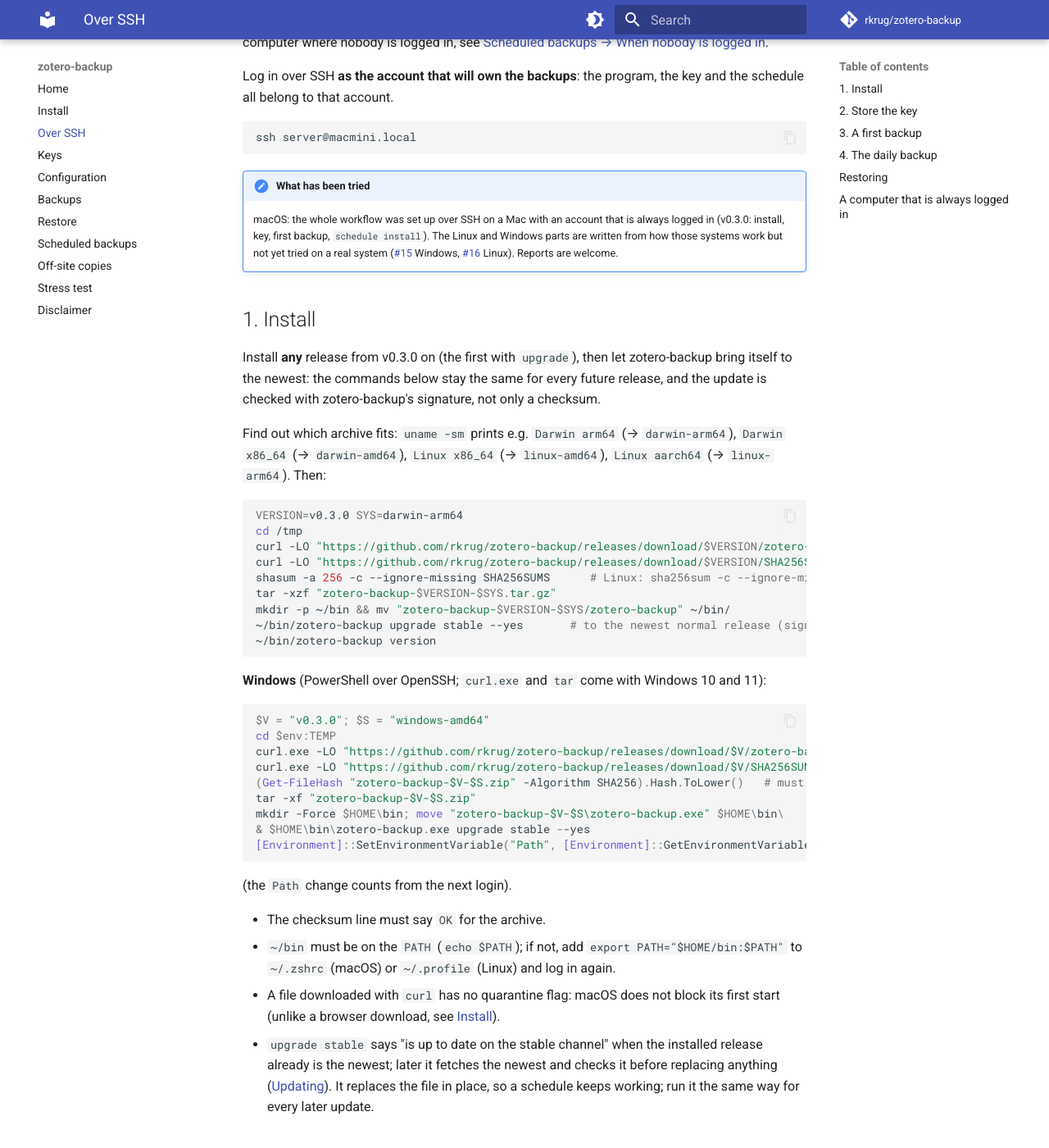
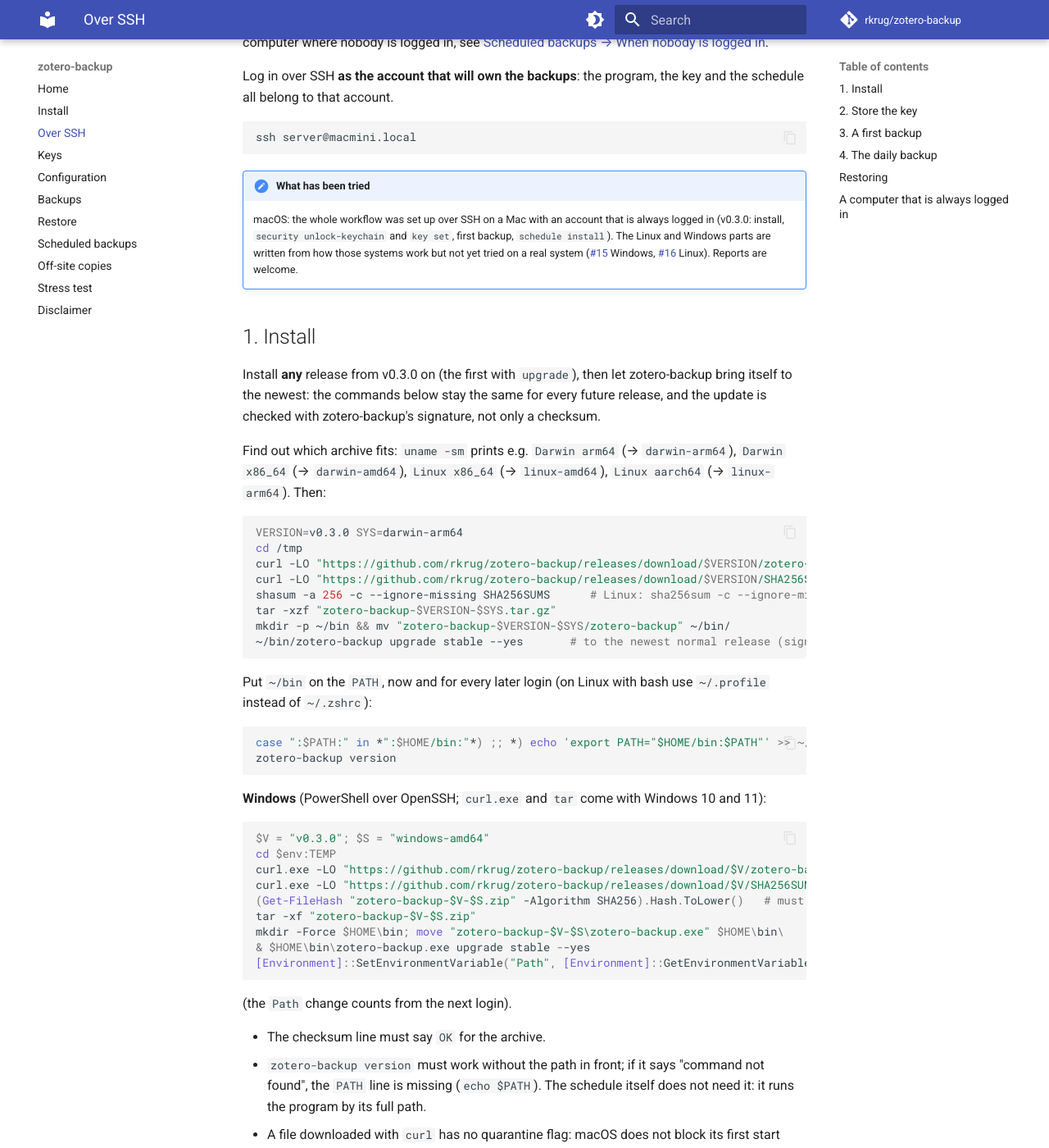
Before and after one commit to rkrug/zotero-backup, an MkDocs documentation site: the page built from docs/ssh.md, in a window 1280 px wide and 1400 px high, scrolled down 264 px. Shown: the whole window at 82% size. Built offline with MkDocs 1.6.1 and Material for MkDocs 9.7.7, drawn with Linux system fonts in a browser that asks for light colours; comment, search, counter and statistics services are not loaded; the version menu is left out.

Commit message:
Docs, Over SSH: ~/bin on the PATH as a command, not a side note
Missed when setting up HomeServer: the PATH line is now its own step
(added to ~/.zshrc once, for this session too), and the note says the
schedule does not need it. The note on what was tried names
security unlock-keychain + key set (confirmed on HomeServer).

Co-Authored-By: Claude Opus 5.5 <noreply@anthropic.com>

````diff
--- a/docs/ssh.md
+++ b/docs/ssh.md
@@ -9,7 +9,7 @@ ssh server@macmini.local
 ```
 
 !!! note "What has been tried"
-    macOS: the whole workflow was set up over SSH on a Mac with an account that is always logged in (v0.3.0: install, key, first backup, `schedule install`). The Linux and Windows parts are written from how those systems work but not yet tried on a real system ([#15](https://github.com/rkrug/zotero-backup/issues/15) Windows, [#16](https://github.com/rkrug/zotero-backup/issues/16) Linux). Reports are welcome.
+    macOS: the whole workflow was set up over SSH on a Mac with an account that is always logged in (v0.3.0: install, `security unlock-keychain` and `key set`, first backup, `schedule install`). The Linux and Windows parts are written from how those systems work but not yet tried on a real system ([#15](https://github.com/rkrug/zotero-backup/issues/15) Windows, [#16](https://github.com/rkrug/zotero-backup/issues/16) Linux). Reports are welcome.
 
 ## 1. Install
 
@@ -26,7 +26,13 @@ shasum -a 256 -c --ignore-missing SHA256SUMS      # Linux: sha256sum -c --ignore
 tar -xzf "zotero-backup-$VERSION-$SYS.tar.gz"
 mkdir -p ~/bin && mv "zotero-backup-$VERSION-$SYS/zotero-backup" ~/bin/
 ~/bin/zotero-backup upgrade stable --yes       # to the newest normal release (signed), if there is a newer one
-~/bin/zotero-backup version
+```
+
+Put `~/bin` on the `PATH`, now and for every later login (on Linux with bash use `~/.profile` instead of `~/.zshrc`):
+
+```bash
+case ":$PATH:" in *":$HOME/bin:"*) ;; *) echo 'export PATH="$HOME/bin:$PATH"' >> ~/.zshrc; export PATH="$HOME/bin:$PATH" ;; esac
+zotero-backup version
 ```
 
 **Windows** (PowerShell over OpenSSH; `curl.exe` and `tar` come with Windows 10 and 11):
@@ -46,7 +52,7 @@ mkdir -Force $HOME\bin; move "zotero-backup-$V-$S\zotero-backup.exe" $HOME\bin\
 (the `Path` change counts from the next login).
 
 - The checksum line must say `OK` for the archive.
-- `~/bin` must be on the `PATH` (`echo $PATH`); if not, add `export PATH="$HOME/bin:$PATH"` to `~/.zshrc` (macOS) or `~/.profile` (Linux) and log in again.
+- `zotero-backup version` must work without the path in front; if it says "command not found", the `PATH` line is missing (`echo $PATH`). The schedule itself does not need it: it runs the program by its full path.
 - A file downloaded with `curl` has no quarantine flag: macOS does not block its first start (unlike a browser download, see [Install](install.md)).
 - `upgrade stable` says "is up to date on the stable channel" when the installed release already is the newest; later it fetches the newest and checks it before replacing anything ([Updating](install.md#updating)). It replaces the file in place, so a schedule keeps working; run it the same way for every later update.
 
````
